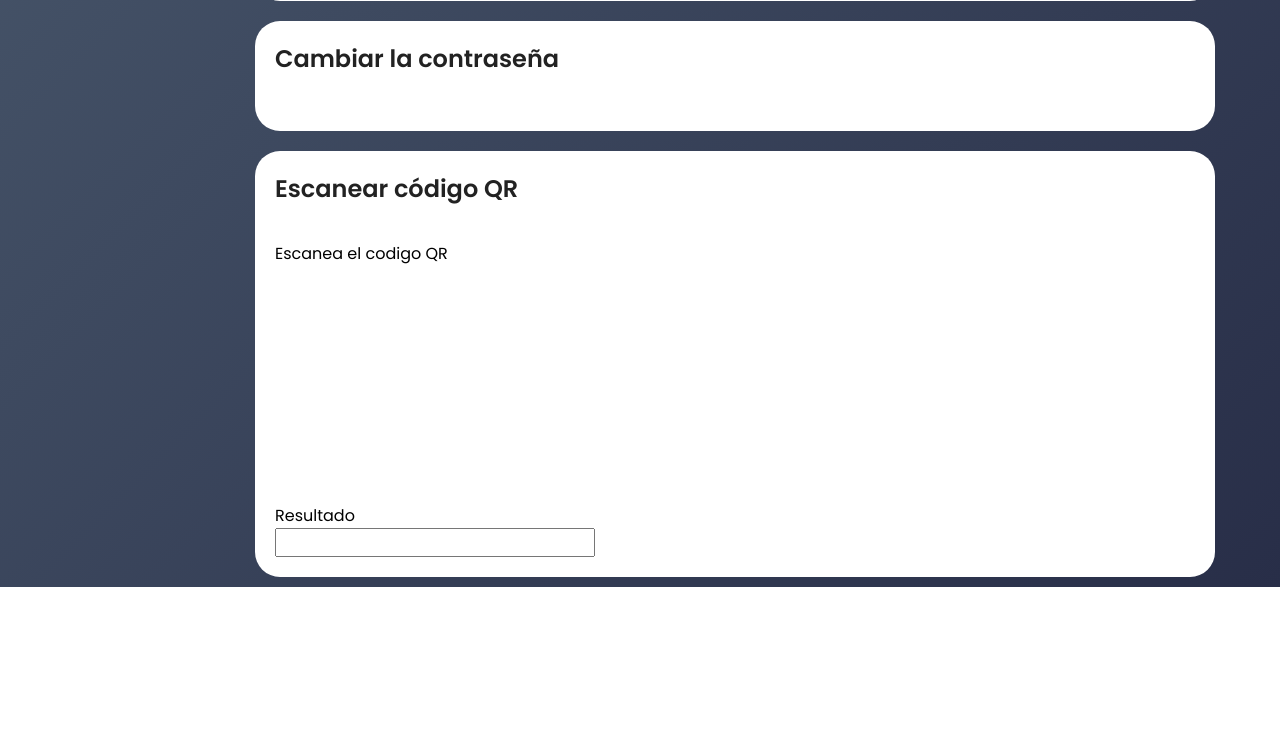
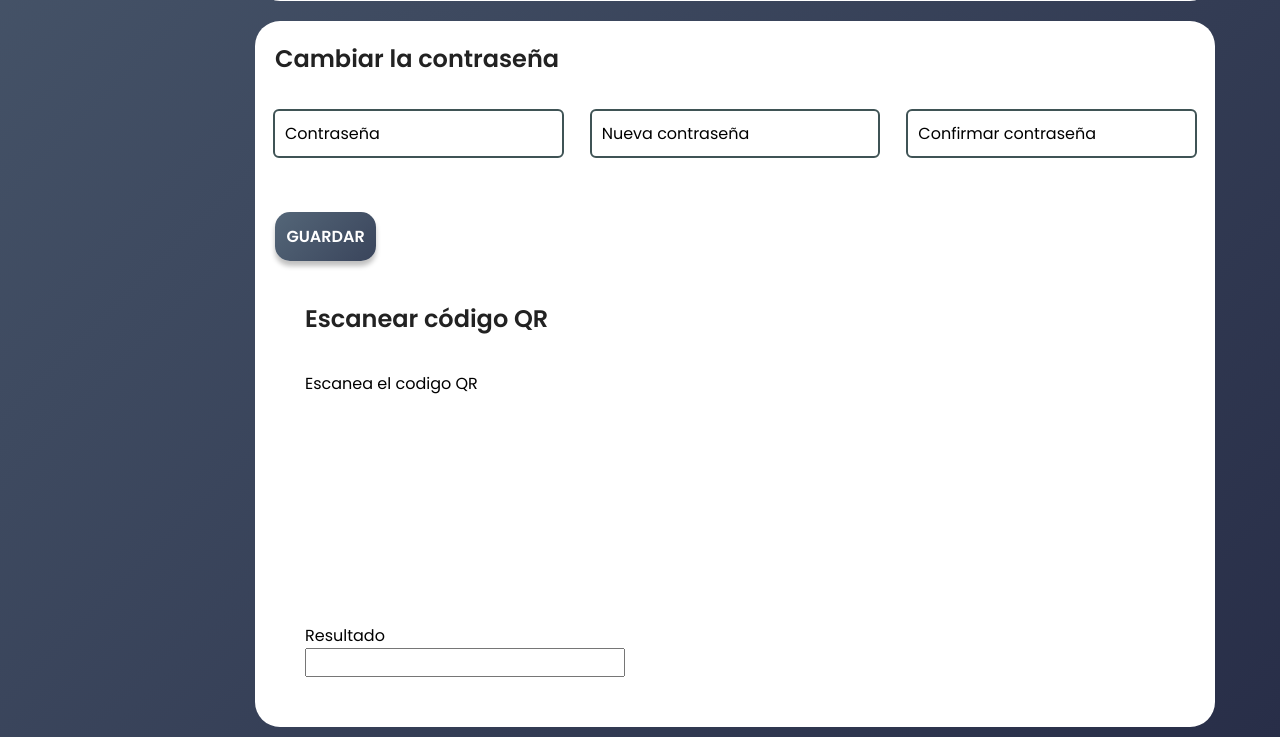
Before and after one commit to Proyecto-Exposistemas/RegistroExposistemas, a PHP site: page /Paginas/administrativo.php in a window 1280 px wide. Shown: the part 1141-1878 px from the top of the page. Before the commit the page ends 1728 px from the top, so only its background shows below. Run offline with PHP 8.4, Linux system fonts and the light colour scheme; data that the repository does not hold is empty; some libraries are stand-ins or nearby versions.

Commit message:
Cambio de contraseña

```diff
--- a/Paginas/administrativo.php
+++ b/Paginas/administrativo.php
@@ -100,7 +100,7 @@
 
     <article class="container-general" id="RegistroPrograma">
 
-      <!-- Seccion del registro del programa de exposistemas -->
+      <!-- Seccion del registro del programa de exposistemas #######################################3-->
       <div class="card">
         <h1>Registro del programa de exposistemas</h1>
 
@@ -264,12 +264,31 @@
         </article>
       </div>
 
-      <!-- Sección para el cambio de contraseña -->
+      <!-- Sección para el cambio de contraseña #######################################################3-->
       <div class="card">
         <h2>Cambiar la contraseña</h2>
-      </div>
+        <div class="campos">
+          <div class="input-group">
+              <input type="text" name="contraseña_anterior" autocomplete="off" id="contraseña_anterior" required class="input">
+              <label for="contraseña_anterior" class="input-label">Contraseña</label>
+          </div>
 
-      <!-- Seccion para escanear los códigos QR -->
+          <div class="input-group">
+            <input type="text" name="nueva_contraseña" autocomplete="off" id="nueva_contraseña" required class="input">
+            <label for="nueva_contraseña" class="input-label">Nueva contraseña</label>
+          </div>
+
+          <div class="input-group">
+            <input type="text" name="confirma_contraseña" autocomplete="off" id="confirma_contraseña" required class="input">
+            <label for="confirma_contraseña" class="input-label">Confirmar contraseña</label>
+          </div>
+          <div class="botones">
+            <input type="submit" class="btn" name="btn-guardarC" id="btn-guardarC" value="   Guardar   ">
+          </div>
+        </div>
+
+
+        <!-- Seccion para escanear los códigos QR -->
       <div class="card">
         <h2>Escanear código QR</h2>
         <script src="https://rawgit.com/schmich/instascan-builds/master/instascan.min.js"></script>
@@ -343,6 +362,8 @@
     insertarDatos();
   }else if(isset($_POST['btn-eliminar'])){
     eliminarDatos();
+  }else if(isset($_POST['btn-guardarC'])){
+    cambioContraseña();
   }
 
   /* Funcion para buscar los datos */
@@ -387,6 +408,11 @@
   /* Funcion para eliminar los datos */
   function eliminarDatos(){
     echo "Eliminar datos";
+  }
+
+  /* Cambio de contrasena */
+  function cambioContraseña(){
+
   }
 
 ?>
```
